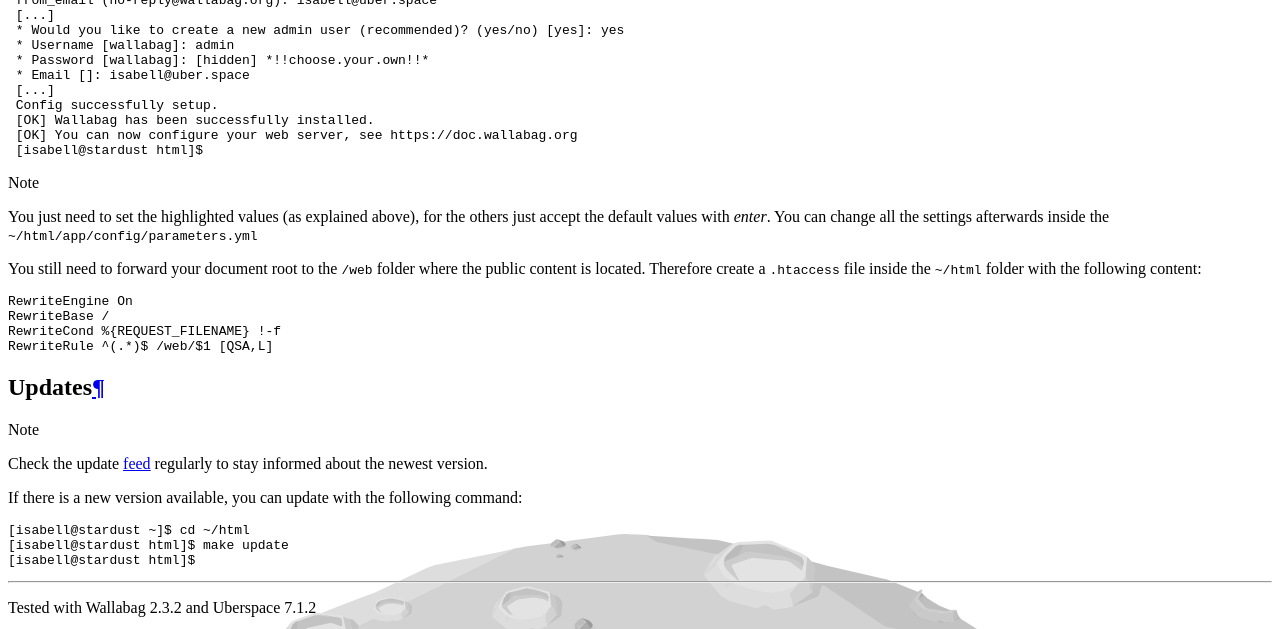
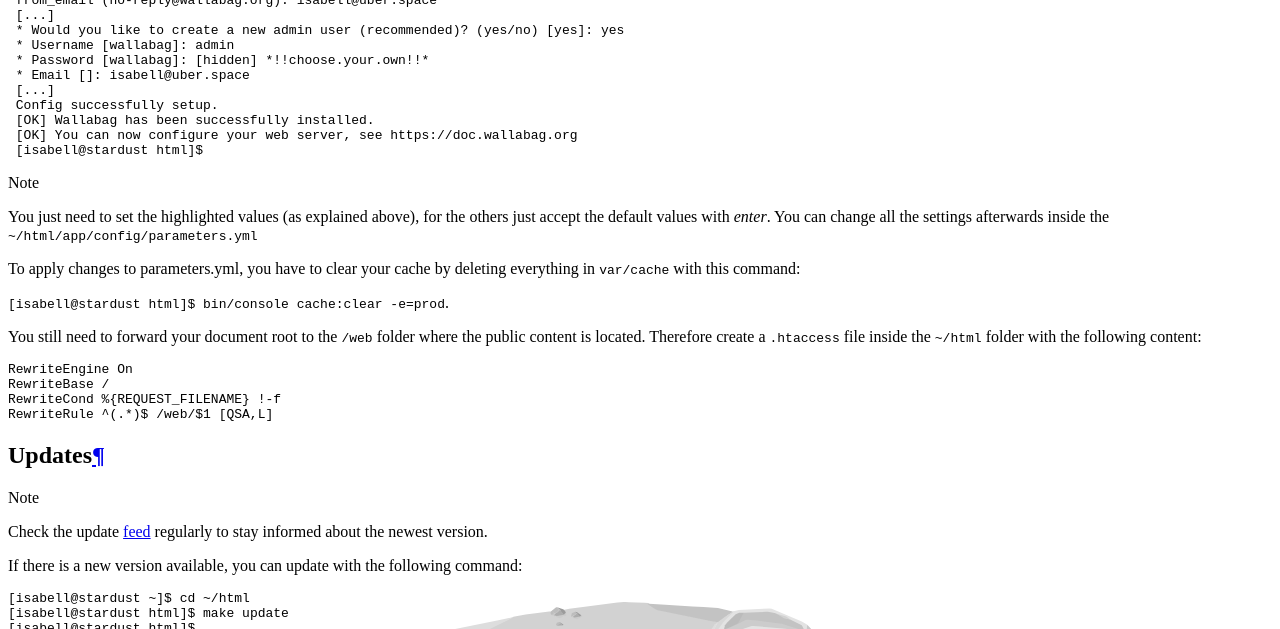
Before and after one commit to Uberspace/lab, a Sphinx documentation site: the page built from source/guide_wallabag.rst, in a window 1280 px wide and 900 px high, scrolled down 3581 px, cut to the strip 0-629 px from the top of the window. Built offline with Sphinx 7.4.7 and the Read the Docs theme 2.0.0, drawn with Linux system fonts in a browser that asks for light colours.

Commit message:
added `clear cache for changes in parameters.yml`

```diff
--- a/source/guide_wallabag.rst
+++ b/source/guide_wallabag.rst
@@ -115,6 +115,9 @@
   [isabell@stardust html]$
 
 .. note:: You just need to set the highlighted values (as explained above), for the others just accept the default values with *enter*. You can change all the settings afterwards inside the ``~/html/app/config/parameters.yml``
+To apply changes to parameters.yml, you have to clear your cache by deleting everything in ``var/cache`` with this command:
+
+``[isabell@stardust html]$ bin/console cache:clear -e=prod``.
 
 You still need to forward your document root to the ``/web`` folder where the public content is located. Therefore create a ``.htaccess`` file inside the ``~/html`` folder with the following content:
 
```
